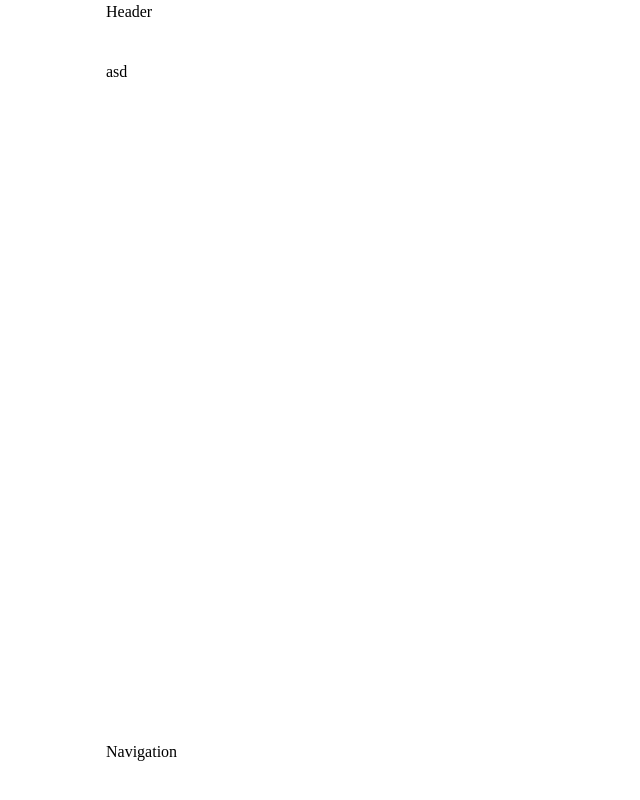
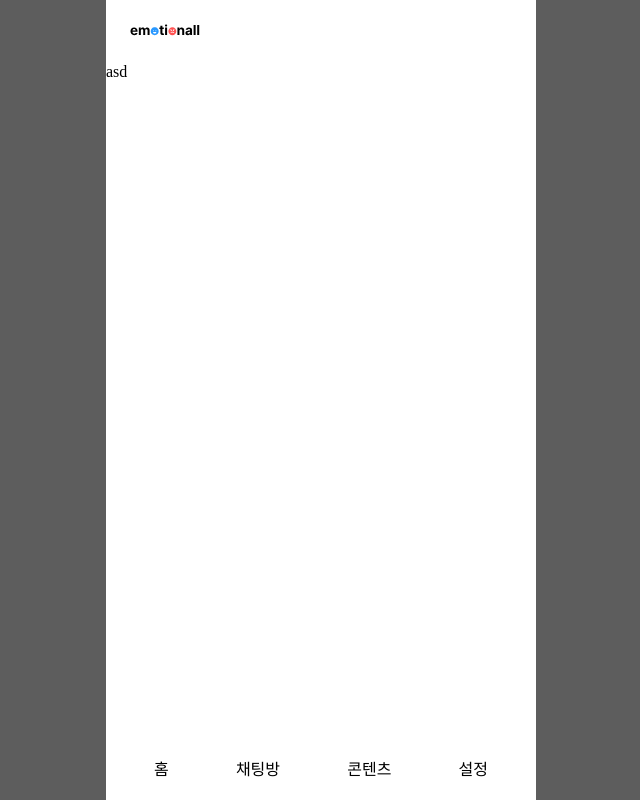
Before and after one commit to imYourChoi/emotionall, a Next.js app in the folder front/: page / in a window 1280 px wide. Shown: the whole page, without its empty margins (319-959 px from the left). Built offline with nearby package versions, Linux system fonts and the light colour scheme.

Commit message:
Add: basic layout of header and navigation

```diff
--- a/front/src/components/chat/Chatting.jsx
+++ b/front/src/components/chat/Chatting.jsx
@@ -30,7 +30,7 @@ const Chatting = () => {
   };
 
   return (
-    <div className="max-w-[430px] w-full mx-auto h-full flex flex-col overflow-scroll relative shadow-[0_0_1px_black]">
+    <div className="h-full flex flex-col overflow-scroll relative">
       <div className="mb-2">Chatting</div>
       <div>
         {chats?.map((chat, idx) => (
--- a/front/src/components/layout/Header.jsx
+++ b/front/src/components/layout/Header.jsx
@@ -1,7 +1,11 @@
+import Logo from "@/static/Logo.svg";
+
 const Header = () => {
   return (
-    <div className="fixed top-0 inset-x-0 h-[60px] bg-white z-10">
-      <div className="max-w-[430px] w-full mx-auto">Header</div>
+    <div className="fixed top-0 inset-x-0 h-[60px] z-10">
+      <div className="max-w-[430px]  flex w-full h-full mx-auto bg-white px-6 items-center justify-between">
+        <Logo />
+      </div>
     </div>
   );
 };
--- a/front/src/components/layout/Navigation.jsx
+++ b/front/src/components/layout/Navigation.jsx
@@ -1,11 +1,23 @@
 import { useRouter } from "next/router";
+import Link from "next/link";
+
+const pages = [
+  { path: "/", text: "홈" },
+  { path: "/rooms", text: "채팅방" },
+  { path: "/contents", text: "콘텐츠" },
+  { path: "/settings", text: "설정" },
+];
 
 const Navigation = () => {
   const router = useRouter();
   if (router.pathname === "/chat") return <></>;
   return (
-    <div className="fixed bottom-0 inset-x-0 h-[60px] bg-white  z-10">
-      <div className="max-w-[430px] w-full mx-auto">Navigation</div>
+    <div className="fixed bottom-0 inset-x-0 h-[60px] z-10">
+      <div className="max-w-[430px] w-full h-full mx-auto flex items-center justify-between px-12 bg-white">
+        {pages.map((page) => (
+          <Link href={`/${page.path}`}>{page.text}</Link>
+        ))}
+      </div>
     </div>
   );
 };
--- a/front/src/pages/_app.js
+++ b/front/src/pages/_app.js
@@ -6,7 +6,9 @@ export default function App({ Component, pageProps }) {
   return (
     <main id="container" className="relative py-[60px]">
       <Header />
-      <Component className="p-4" {...pageProps} />
+      <div className="max-w-[430px] w-full h-full mx-auto bg-white">
+        <Component className="p-4" {...pageProps} />
+      </div>
       <Navigation />
     </main>
   );
--- a/front/src/pages/index.js
+++ b/front/src/pages/index.js
@@ -9,7 +9,7 @@ export default function Home() {
         <meta name="viewport" content="width=device-width, initial-scale=1" />
         <link rel="icon" href="/favicon.ico" />
       </Head>
-      <div className="max-w-[430px] w-full mx-auto">asd</div>
+      <div className="">asd</div>
     </>
   );
 }
--- a/front/src/styles/globals.css
+++ b/front/src/styles/globals.css
@@ -6,6 +6,7 @@
 
 :root {
   font-family: "Pretendard Variable";
+  background-color: #5d5d5d;
 }
 
 * {
```
